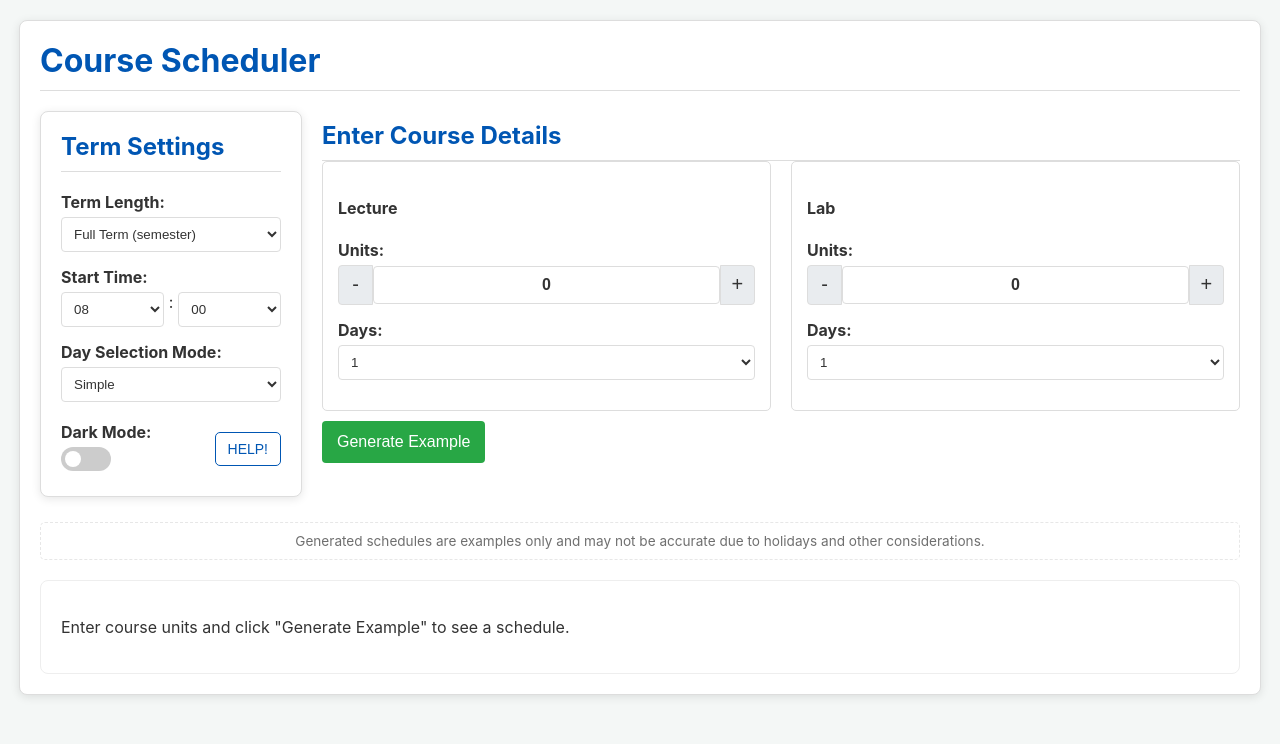
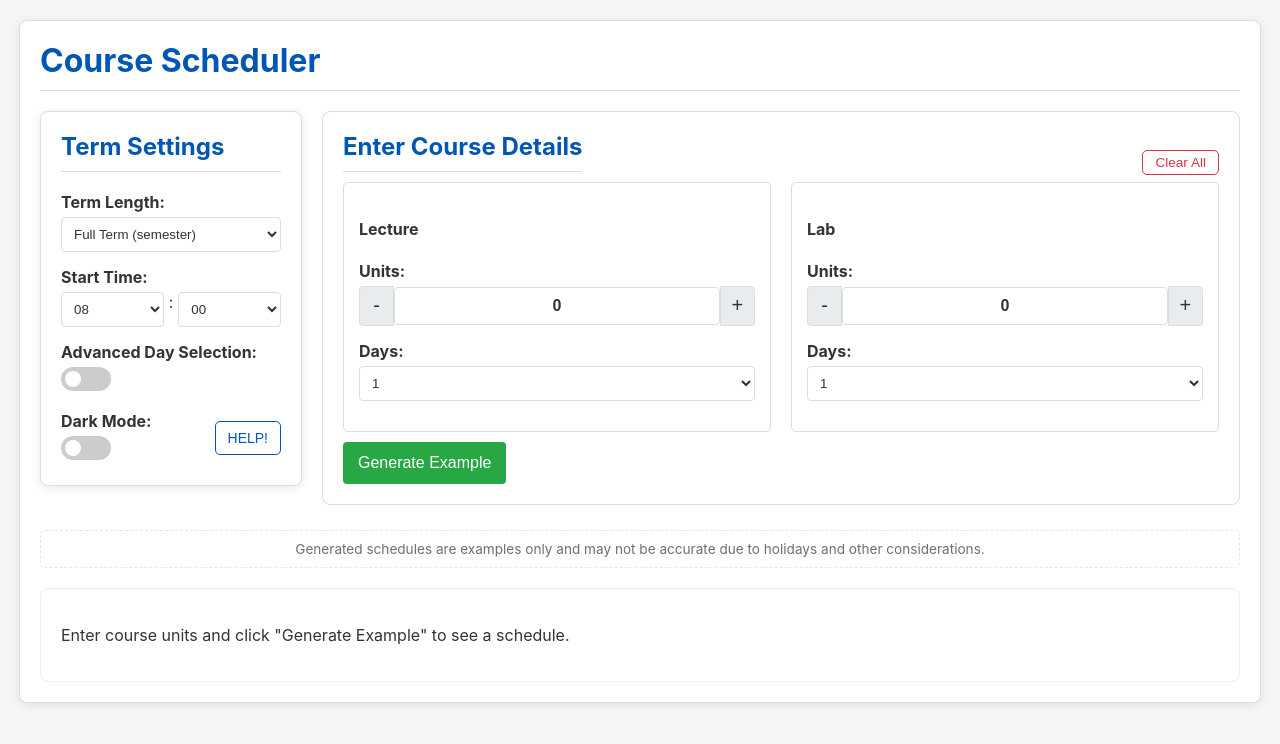
Before and after one commit to kjcc99/cs, a React (Create React App) app: page / in a window 1280 px wide. Shown: the top 744 px of the page. Built offline with nearby package versions, Linux system fonts and the light colour scheme; the HTML template or start-up script is replaced by a standard one.

Commit message:
Added clear button and changed advanced mode button

```diff
--- a/src/App.css
+++ b/src/App.css
@@ -65,6 +65,32 @@ body {
 .course-input-panel {
   flex: 2;
   min-width: 400px;
+  padding: 20px;
+  border: 1px solid var(--border-color);
+  border-radius: 8px;
+  background-color: var(--card-background-color);
+}
+
+.course-input-header {
+    display: flex;
+    justify-content: space-between;
+    align-items: center;
+    margin-bottom: -10px; /* Pull the content below closer */
+}
+
+.clear-all-btn {
+    padding: 4px 12px;
+    font-size: 0.85em;
+    background-color: transparent;
+    border: 1px solid #dc3545;
+    color: #dc3545;
+    border-radius: 5px;
+    cursor: pointer;
+}
+
+[data-theme='dark'] .clear-all-btn {
+    border-color: #dc3545;
+    color: #dc3545;
 }
 
 .setting-item {
--- a/src/components/CourseInput.tsx
+++ b/src/components/CourseInput.tsx
@@ -27,14 +27,24 @@ const CourseInput: React.FC<CourseInputProps> = ({ onGenerate, daySelectionMode
   const [simpleLectureDays, setSimpleLectureDays] = useState<number>(1);
   const [simpleLabDays, setSimpleLabDays] = useState<number>(1);
 
+  const resetToSimpleDefaults = () => {
+    setSimpleLectureDays(1);
+    setSimpleLabDays(1);
+    setLectureDays(WEEK_DAYS.slice(0, 1));
+    setLabDays(WEEK_DAYS.slice(0, 1));
+  };
+
+  const resetToAdvancedDefaults = () => {
+    setLectureDays([]);
+    setLabDays([]);
+  }
+
   // When switching modes, reset the selections to avoid confusion
   useEffect(() => {
-    if (daySelectionMode === 'simple') {
-      setLectureDays(WEEK_DAYS.slice(0, simpleLectureDays));
-      setLabDays(WEEK_DAYS.slice(0, simpleLabDays));
-    } else { // switching to advanced
-      setLectureDays([]);
-      setLabDays([]);
+    if (daySelectionMode === 'advanced') {
+      resetToAdvancedDefaults();
+    } else { // switching back to simple
+      resetToSimpleDefaults();
     }
   }, [daySelectionMode]);
 
@@ -51,7 +61,6 @@ const CourseInput: React.FC<CourseInputProps> = ({ onGenerate, daySelectionMode
     }
   }, [simpleLabDays]);
 
-
   const handleLectureDayToggle = (day: string) => {
     const newDays = lectureDays.includes(day)
       ? lectureDays.filter(d => d !== day)
@@ -66,6 +75,16 @@ const CourseInput: React.FC<CourseInputProps> = ({ onGenerate, daySelectionMode
       : [...labDays, day];
     newDays.sort((a, b) => WEEK_DAYS.indexOf(a) - WEEK_DAYS.indexOf(b));
     setLabDays(newDays);
+  };
+
+  const handleClearAll = () => {
+    setLectureUnits(0);
+    setLabUnits(0);
+    if (daySelectionMode === 'simple') {
+      resetToSimpleDefaults();
+    } else {
+      resetToAdvancedDefaults();
+    }
   };
 
   const handleSubmit = (event: React.FormEvent) => {
@@ -97,7 +116,10 @@ const CourseInput: React.FC<CourseInputProps> = ({ onGenerate, daySelectionMode
 
   return (
     <form onSubmit={handleSubmit} className="course-input-panel">
-      <h2 style={{margin: '0', padding: '10px 0'}}>Enter Course Details</h2>
+      <div className="course-input-header">
+        <h2>Enter Course Details</h2>
+        <button type="button" onClick={handleClearAll} className="clear-all-btn">Clear All</button>
+      </div>
       <div style={{ display: 'grid', gridTemplateColumns: '1fr 1fr', gap: '20px' }}>
         {/* Lecture Column */}
         <div style={{ padding: '15px', border: '1px solid var(--border-color)', borderRadius: '5px' }}>
@@ -111,7 +133,7 @@ const CourseInput: React.FC<CourseInputProps> = ({ onGenerate, daySelectionMode
             <div className="setting-item">
                 <label>Days:</label>
                 {daySelectionMode === 'simple' ? (
-                    <select value={lectureDays.length} onChange={(e) => setLectureDays(WEEK_DAYS.slice(0, parseInt(e.target.value)))}>
+                    <select value={simpleLectureDays} onChange={(e) => setSimpleLectureDays(parseInt(e.target.value))}>
                         {[1, 2, 3, 4, 5, 6, 7].map(d => <option key={d} value={d}>{d}</option>)}
                     </select>
                 ) : (
@@ -136,7 +158,7 @@ const CourseInput: React.FC<CourseInputProps> = ({ onGenerate, daySelectionMode
             <div className="setting-item">
                 <label>Days:</label>
                 {daySelectionMode === 'simple' ? (
-                    <select value={labDays.length} onChange={(e) => setLabDays(WEEK_DAYS.slice(0, parseInt(e.target.value)))}>
+                    <select value={simpleLabDays} onChange={(e) => setSimpleLabDays(parseInt(e.target.value))}>
                         {[1, 2, 3, 4, 5, 6, 7].map(d => <option key={d} value={d}>{d}</option>)}
                     </select>
                 ) : (
--- a/src/components/Settings.tsx
+++ b/src/components/Settings.tsx
@@ -86,11 +86,11 @@ const Settings: React.FC<SettingsProps> = ({ weeks, setWeeks, startTime, setStar
         </div>
       </div>
       <div className="setting-item">
-        <label htmlFor="daySelectionMode">Day Selection Mode:</label>
-        <select id="daySelectionMode" value={daySelectionMode} onChange={(e) => setDaySelectionMode(e.target.value as 'simple' | 'advanced')}>
-          <option value="simple">Simple</option>
-          <option value="advanced">Advanced</option>
-        </select>
+        <label htmlFor="daySelectionMode">Advanced Day Selection:</label>
+        <label className="switch">
+            <input id="daySelectionMode" type="checkbox" checked={daySelectionMode === 'advanced'} onChange={(e) => setDaySelectionMode(e.target.checked ? 'advanced' : 'simple')} />
+            <span className="slider round"></span>
+        </label>
       </div>
       <div style={{ display: 'flex', justifyContent: 'space-between', alignItems: 'center', marginTop: '20px' }}>
           <div className="setting-item" style={{ marginBottom: 0 }}>
```
